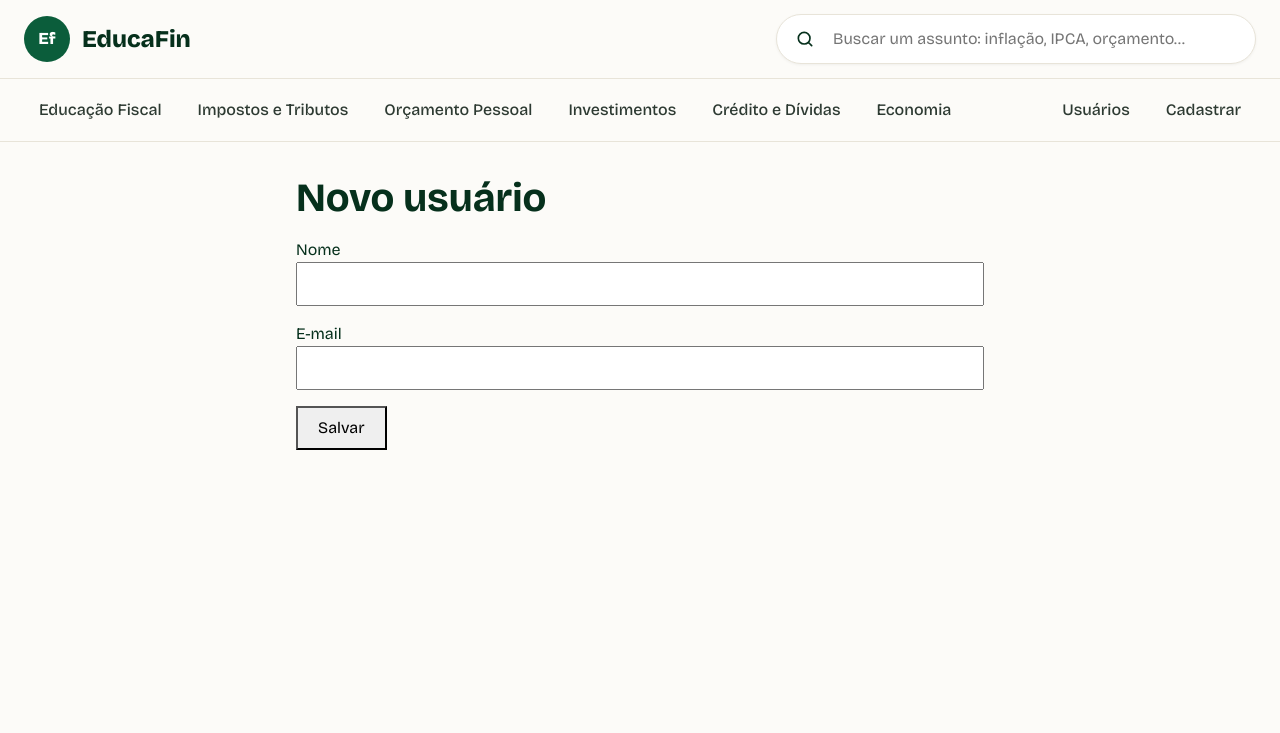
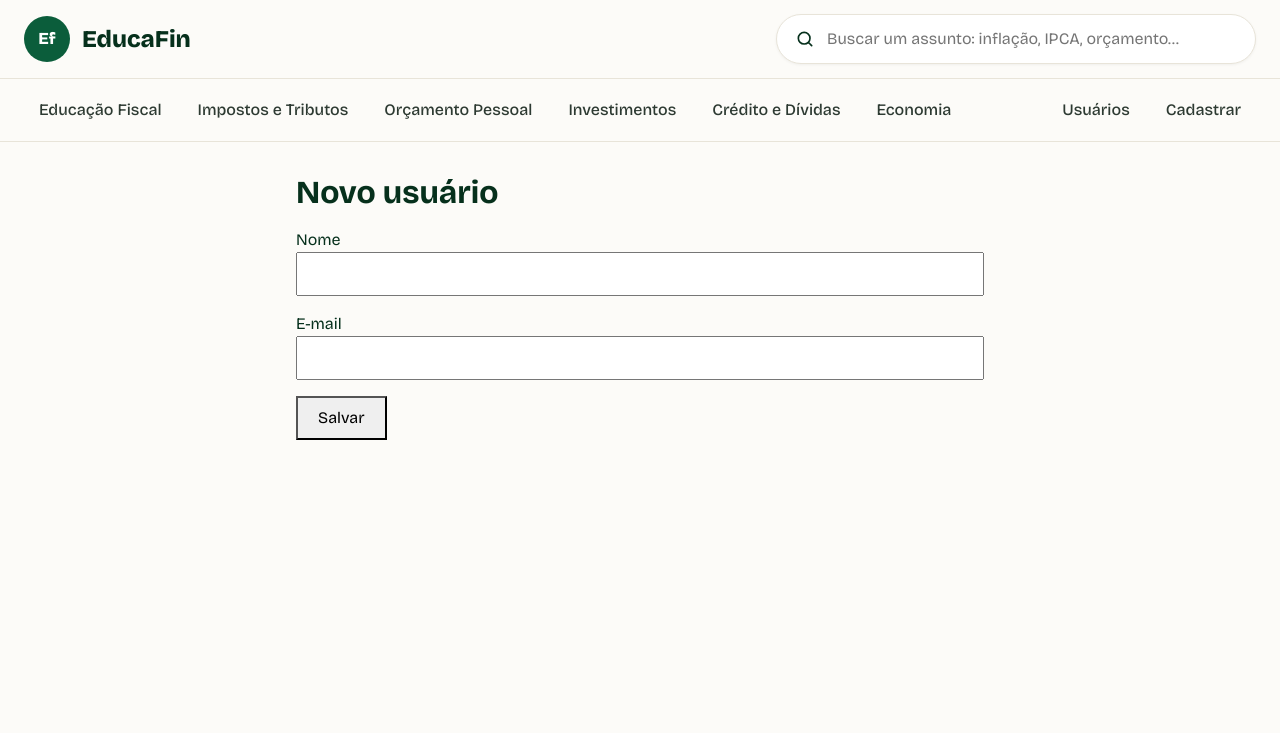
Before and after one commit to isabelasilveira1000/EducaFinprojeto, a PHP site: page /user/create in a window 1280 px wide. Shown: the top 733 px of the page. Run offline with PHP 8.4, Linux system fonts and the light colour scheme.

Commit message:
nao deixei espremido

```diff
--- a/app/Views/users/form.php
+++ b/app/Views/users/form.php
@@ -5,6 +5,7 @@ $oldValues = isset($old) && is_array($old) ? $old : [];
 $formErrors = isset($errors) && is_array($errors) ? $errors : [];
 ?>
 
+<div class="ef-narrow">
 <h1><?= e($formTitle) ?></h1>
 
 <form method="post" action="<?= url('user/store') ?>" data-validate>
@@ -26,3 +27,4 @@ $formErrors = isset($errors) && is_array($errors) ? $errors : [];
 
     <button type="submit">Salvar</button>
 </form>
+</div>
--- a/public/css/estilo.css
+++ b/public/css/estilo.css
@@ -16,11 +16,13 @@ background: #1f3864;
 }
 .topo a { color: #fff; margin-right: 1rem; text-decoration: none; }
 
-main { max-width: 720px; margin: 2rem auto; padding: 0 1rem; }
+/* só para telas simples (ex.: formulário de cadastro) */
+.ef-narrow { max-width: 720px; margin: 2rem auto; padding: 0 1rem; }
 
-label { display: block; margin-top: 1rem; }
-input { width: 100%; padding: 0.5rem; }
-button { margin-top: 1rem; padding: 0.5rem 1.25rem; }
+.ef-narrow h1 { font-size: 2rem; margin: 0 0 1rem; }
+.ef-narrow label { display: block; margin-top: 1rem; }
+.ef-narrow input { width: 100%; padding: 0.5rem; }
+.ef-narrow button { margin-top: 1rem; padding: 0.5rem 1.25rem; }
 
 .erro { color: #b00020; margin: 0.25rem 0 0; }
 .lista li { margin: 0.5rem 0; }
```
